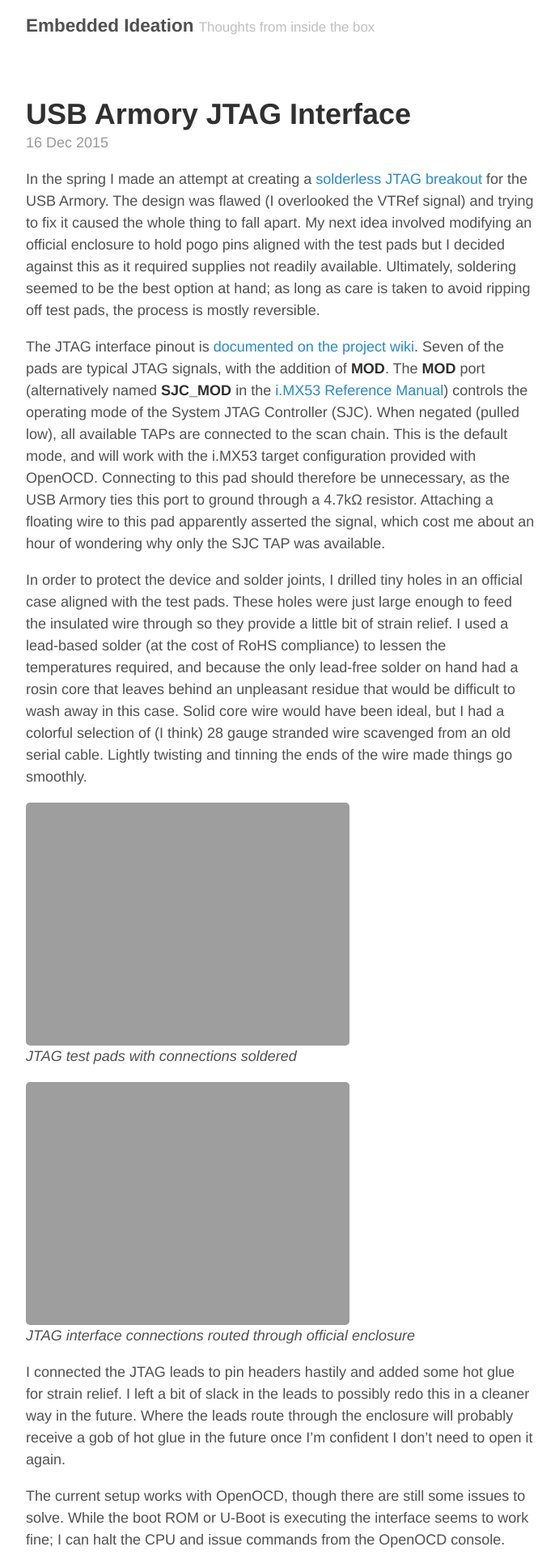
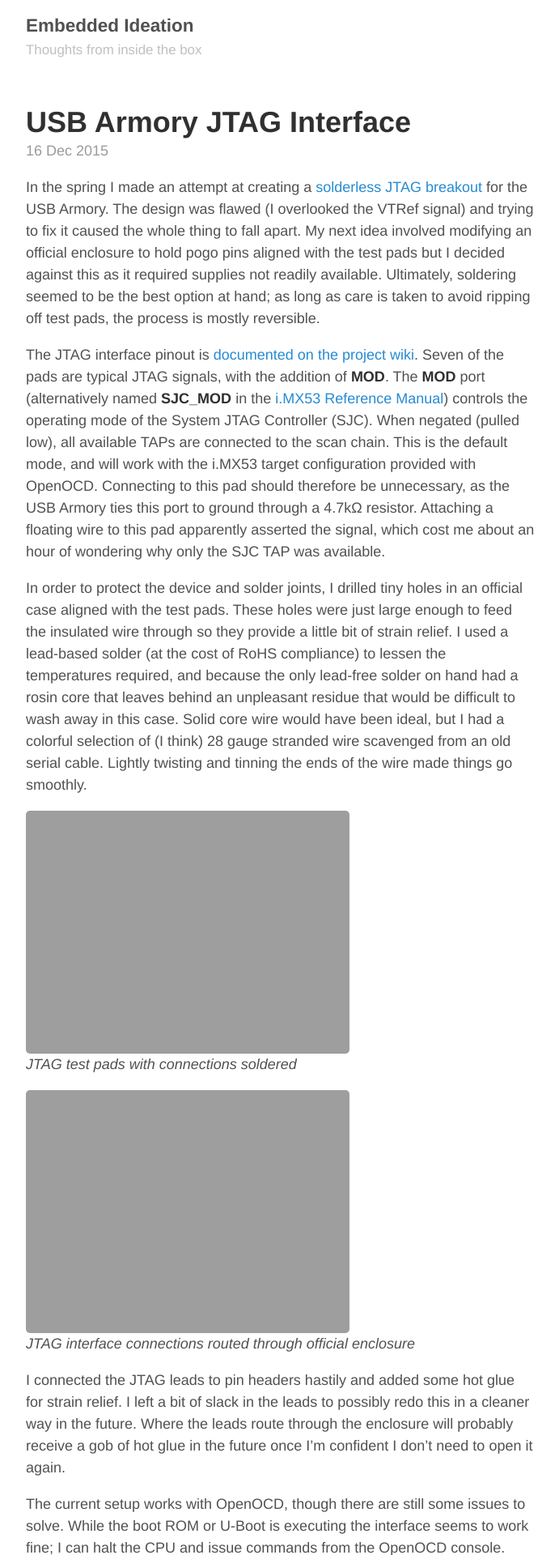
Before and after one commit to embeddedideation/embeddedideation.github.io, a Jekyll site: the page built from index.html, in a window 1280 px wide. Shown: the top 1920 px of the page at 81% size, without its empty margins (293-984 px from the left). Built offline with Jekyll 4.4.1, drawn with Linux system fonts in a browser that asks for light colours; the list of posts is cut into pages by our own code.

Commit message:
Modify page layout:
- Split header title and tagline
- Reduce space between header and content
- Add "About" link in footer

```diff
--- a/_layouts/default.html
+++ b/_layouts/default.html
@@ -9,6 +9,8 @@
       <header class="masthead">
         <h3 class="masthead-title">
           <a href="{{ site.baseurl }}/" title="Home">{{ site.title }}</a>
+        </h3>
+        <h3 class="masthead-title">
           <small>{{ site.tagline }}</small>
         </h3>
       </header>
@@ -17,11 +19,16 @@
         {{ content }}
       </main>
 
-      <footer class="footer">
+      <div class="footer">
         <small>
-          &copy; <time datetime="{{ site.time | date_to_xmlschema }}">{{ site.time | date: '%Y' }}</time>. All rights reserved.
+          <footer class="left">
+            &copy; <time datetime="{{ site.time | date_to_xmlschema }}">{{ site.time | date: '%Y' }}</time>. All rights reserved.
+          </footer>
+          <footer class="right">
+            <a href="{{ site.baseurl }}/about/" title="About">About</a>
+          </footer>
         </small>
-      </footer>
+      </div>
     </div>
 
   </body>
--- a/_sass/_layout.scss
+++ b/_sass/_layout.scss
@@ -13,3 +13,13 @@
 footer {
   margin-bottom: 2rem;
 }
+
+footer.left {
+	float: left;
+	text-align: left;
+}
+
+footer.right {
+	float: right;
+	text-align: right;
+}
--- a/_sass/_masthead.scss
+++ b/_sass/_masthead.scss
@@ -5,7 +5,7 @@
 .masthead {
   padding-top:    1rem;
   padding-bottom: 1rem;
-  margin-bottom: 3rem;
+  margin-bottom:  2rem;
 }
 
 .masthead-title {
```
